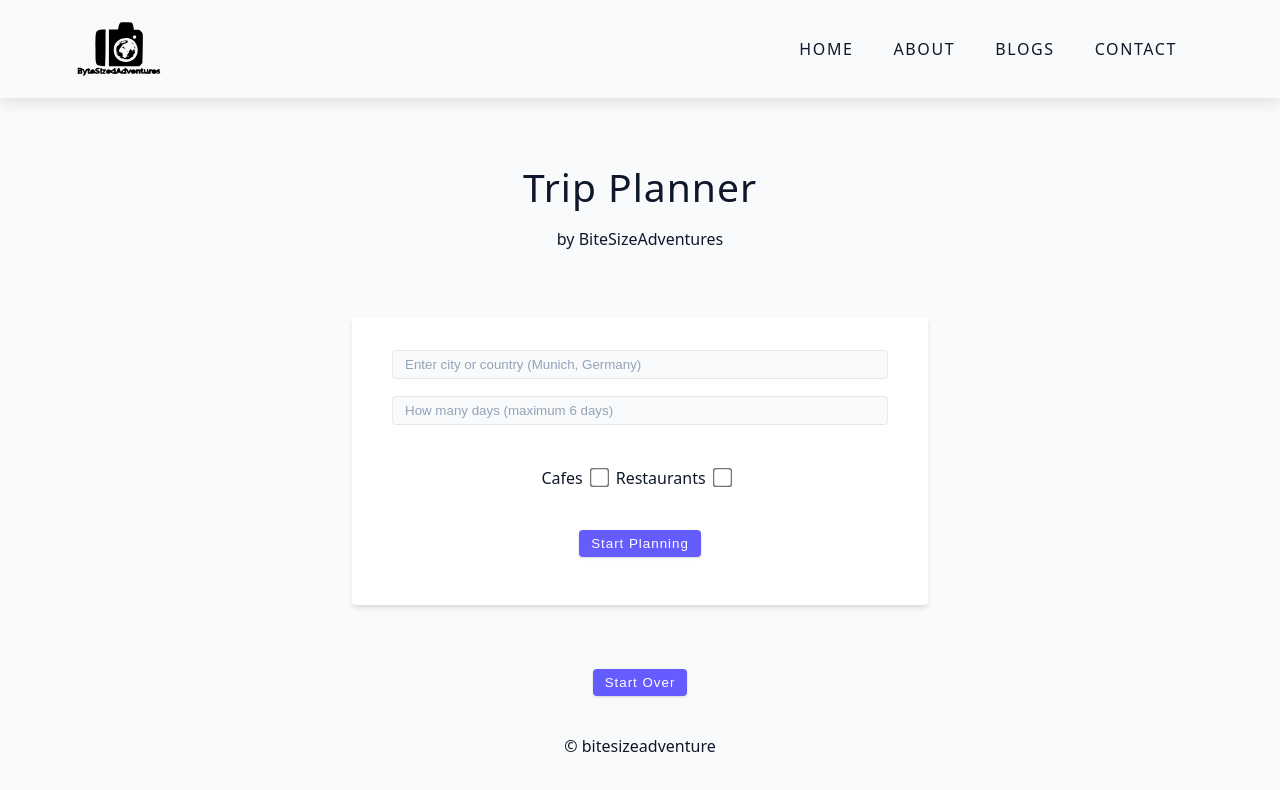
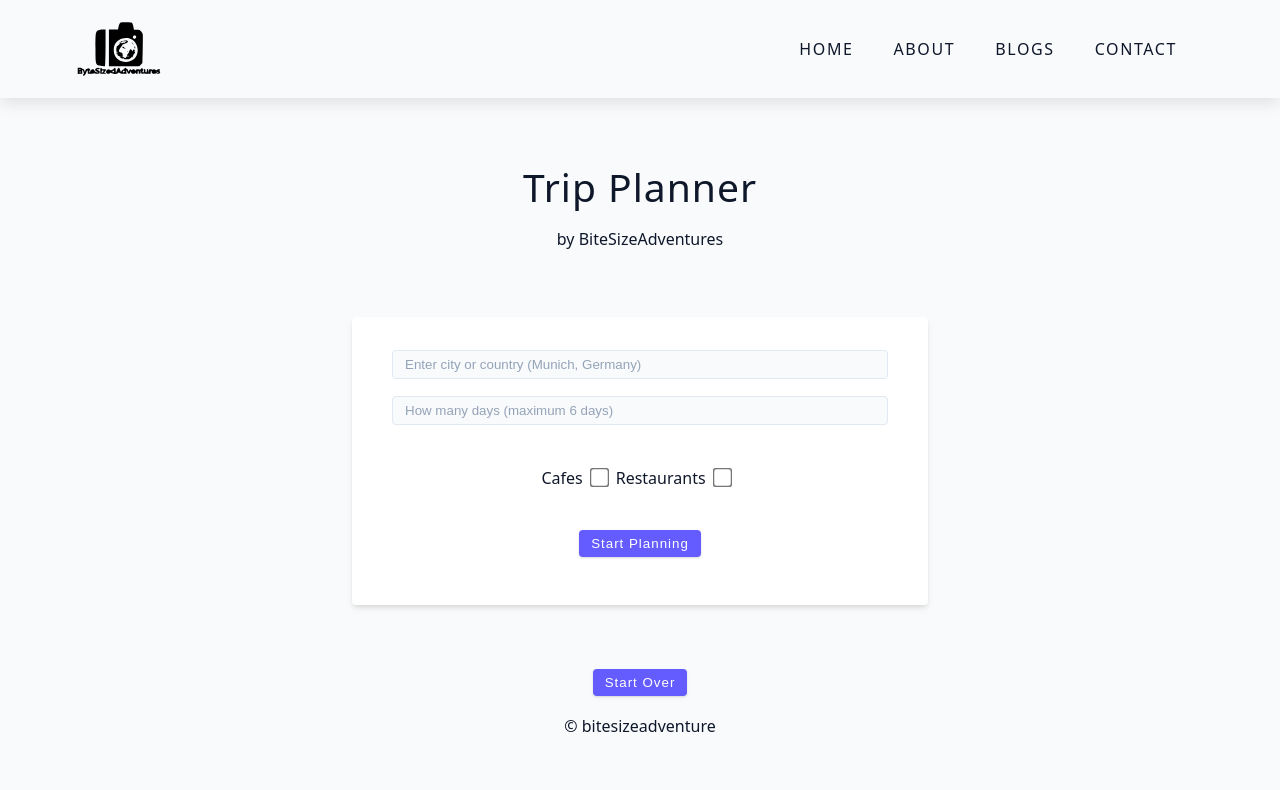
Before and after one commit to asif-git-hub/trip-planner-frontend, a React (Create React App) app: page / in a window 1280 px wide. Shown: the top 790 px of the page. Built offline with nearby package versions, Linux system fonts and the light colour scheme.

Commit message:
footer improvements

```diff
--- a/src/index.css
+++ b/src/index.css
@@ -322,7 +322,11 @@ ul {
 /* Footer */
 
 .footer {
-  margin-top: 20px;
+  width: 100%;
+  height: 2.5rem;
+  position: relative;
+  bottom: 0;
+  margin-top: auto
 }
 
 
```
